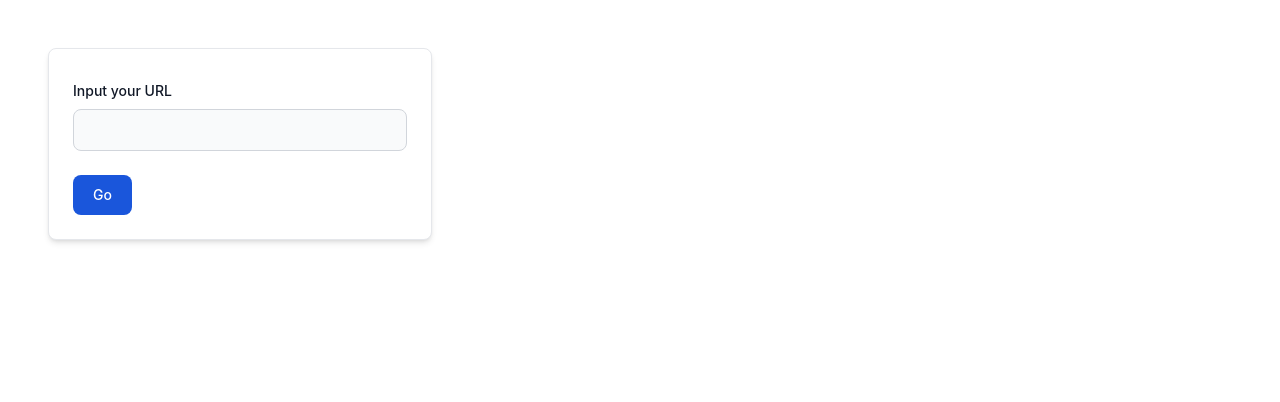
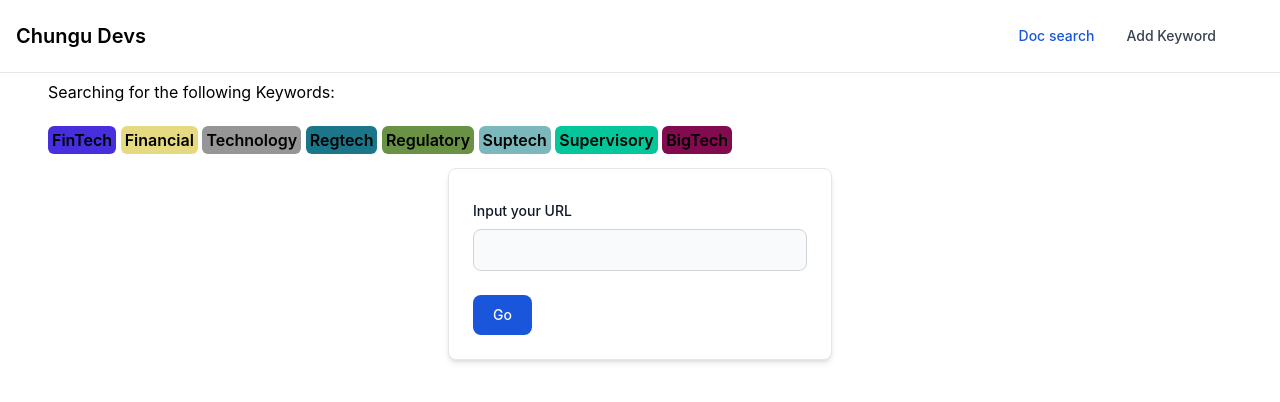
Before and after one commit to munenepeter/scrapword, a PHP site: page / in a window 1280 px wide. Shown: the top 402 px of the page. Run offline with PHP 8.4, Linux system fonts and the light colour scheme.

Commit message:
Add the recent changes

```diff
--- /dev/null
+++ b/base.php
@@ -0,0 +1,48 @@
+<?php
+
+
+$data = file_get_contents("keywords.txt");
+$s_keyWords = explode(PHP_EOL, $data);
+array_pop($s_keyWords);
+
+
+?>
+
+<!DOCTYPE html>
+<html lang="en">
+
+<head>
+    <meta charset="UTF-8">
+    <meta http-equiv="X-UA-Compatible" content="IE=edge">
+    <meta name="viewport" content="width=device-width, initial-scale=1.0">
+    <title>Search Keywords</title>
+    <link rel="stylesheet" href="https://unpkg.com/flowbite@1.5.3/dist/flowbite.min.css" />
+</head>
+
+<body class="h-screen p-8">
+    <nav class="bg-white px-2 sm:px-4 py-2.5 dark:bg-gray-900 fixed w-full z-20 top-0 left-0 border-b border-gray-200 dark:border-gray-600">
+        <div class="container flex flex-wrap justify-between items-center mx-auto">
+            <a href="https://dev.chungu.co.ke/" class="flex items-center">
+                <span class="self-center text-xl font-semibold whitespace-nowrap ">Chungu Devs</span>
+            </a>
+            <div class="hidden justify-between items-center w-full md:flex md:w-auto md:order-1" id="navbar-sticky">
+                <ul class="flex flex-col p-4 mt-4 bg-gray-50 rounded-lg border border-gray-100 md:flex-row md:space-x-8 md:mt-0 md:text-sm md:font-medium md:border-0 md:bg-white ">
+                    <li>
+                        <a href="index.php" class="block py-2 pr-4 pl-3 text-white bg-blue-700 rounded md:bg-transparent md:text-blue-700 md:p-0 " aria-current="page">Doc search</a>
+                    </li>
+                    <li>
+                        <a href="keywords.php" class="block py-2 pr-4 pl-3 text-gray-700 rounded hover:bg-gray-100 md:hover:bg-transparent md:hover:text-blue-700 md:p-0 ">Add Keyword</a>
+                    </li>
+
+                    <li>
+                        <button data-collapse-toggle="navbar-sticky" type="button" class="inline-flex items-center p-2 text-sm text-gray-500 rounded-lg md:hidden hover:bg-gray-100 focus:outline-none focus:ring-2 focus:ring-gray-200 0" aria-controls="navbar-sticky" aria-expanded="false">
+                            <span class="sr-only">Open main menu</span>
+                            <svg class="w-6 h-6" aria-hidden="true" fill="currentColor" viewBox="0 0 20 20" xmlns="http://www.w3.org/2000/svg">
+                                <path fill-rule="evenodd" d="M3 5a1 1 0 011-1h12a1 1 0 110 2H4a1 1 0 01-1-1zM3 10a1 1 0 011-1h12a1 1 0 110 2H4a1 1 0 01-1-1zM3 15a1 1 0 011-1h12a1 1 0 110 2H4a1 1 0 01-1-1z" clip-rule="evenodd"></path>
+                            </svg>
+                        </button>
+                    </li>
+                </ul>
+            </div>
+        </div>
+    </nav>
--- a/index.php
+++ b/index.php
@@ -1,24 +1,19 @@
-<!DOCTYPE html>
-<html lang="en">
-
-<head>
-    <meta charset="UTF-8">
-    <meta http-equiv="X-UA-Compatible" content="IE=edge">
-    <meta name="viewport" content="width=device-width, initial-scale=1.0">
-    <title>Document</title>
-    <link rel="stylesheet" href="https://unpkg.com/flowbite@1.5.3/dist/flowbite.min.css" />
-</head>
-
-<body class="h-screen p-8">
-    <div class="space-y-4 p-4 ">
-        <div class="p-6 max-w-sm bg-white rounded-lg border border-gray-200 shadow-md dark:bg-gray-800 dark:border-gray-700">
-            <h1 class="mb-2 text-2xl font-bold tracking-tight text-gray-900">
+<?php include "base.php"; ?>
+<div class="space-y-4 p-4 mt-6 ">
+    <p class="mt-2 mx-auto">
+        Searching for the following Keywords: <br><br>
+        <?php foreach ($s_keyWords as $keyWord) : ?>
+            <?php $keyWord = json_decode($keyWord); ?>
+            <span style="background-color:<?= $keyWord->color; ?>;" class="rounded-md p-1 font-semibold"><?= $keyWord->word; ?></span>
+        <?php endforeach; ?>
+    </p>
+    <div class="p-6 mx-auto max-w-sm bg-white rounded-lg border border-gray-200 shadow-md dark:bg-gray-800 dark:border-gray-700">
+        <h1 class="mb-2 text-2xl font-bold tracking-tight">
             <?php if (isset($_GET['error'])) : ?>
                 <span class="text-red-500"><?= $_GET['error'] ?>
                 </span>
             <?php endif; ?>
         </h1>
-
         <form action="" method="get">
             <div class="mb-6">
                 <label for="base-input" class="block mb-2 text-sm font-medium text-gray-900 dark:text-gray-300">Input your URL</label>
@@ -27,15 +22,57 @@
             <button name="submit" type="submit" class="text-white bg-blue-700 hover:bg-blue-800 focus:ring-4 focus:outline-none focus:ring-blue-300 font-medium rounded-lg text-sm px-5 py-2.5 text-center ">Go</button>
         </form>
     </div>
-    </div>
+    <?php
+    if (isset($_GET['submit'])) {
+        if (empty($_GET['url'])) {
+            $error = urlencode("No URL was provided!!");
+            header("Location:index.php?error=$error");
+        }
+
+        require 'vendor/autoload.php';
 
 
+        $web = new \spekulatius\phpscraper();
+
+
+        try {
+            $web->go($_GET['url']);
+        } catch (\Exception $e) {
+            echo "<h1 class='mb-2 text-2xl font-bold tracking-tight text-red-500'>" . $e->getMessage() . "</h1> ";
+        }
+        function highlightWords($text, $word) {
+            $text = preg_replace('#' . preg_quote($word->word) . ' #i ', '<span name="keywords_found" class="underline rounded font-semibold" style="background-color:' . $word->color . ';">\\0</span>', $text);
+            return "<p class='font-normal text-gray-700'>$text</p>";
+        }
+    ?>
+
+        <div>
+            <p class="text-lg" ><?= "This page contains " . count($web->paragraphs) . " paragraphs."; ?></p>
+            <p class="mb-2"> Found the following keywords <span id="keywords_found" class="text-red-500 hover:underline font-semibold italic" ></span></p>
+
+            <div class="border m-4 p-2 rounded-md">
+                <?php foreach ($web->paragraphs as $paragraph) : ?>
+                    <?php foreach ($s_keyWords as $keyWord) : ?>
+                        <?php $keyWord = json_decode($keyWord); ?>
+                        <?php $paragraph =  highlightWords($paragraph, $keyWord); ?>
+                    <?php endforeach; ?>
+                    <?= $paragraph; ?>
+                <?php endforeach; ?>
+            </div>
+        </div>
+    <?php
+    }
+    ?>
+</div>
 </body>
 
 </html>
-<?php
-if (isset($_GET['submit'])) {
-    header("Location:doc.php?url={$_GET['url']}");
-}
-
-?>
+<script>
+    let keywords_found = [];
+    document.getElementsByName('keywords_found').forEach(data => {
+        keywords_found.push(data.innerHTML.toLowerCase());
+    });
+    let unique = [...new Set(keywords_found)];
+   // console.log(unique);
+    document.getElementById('keywords_found').innerText = unique.toString();
+</script>
--- /dev/null
+++ b/keywords.txt
@@ -0,0 +1,8 @@
+{"word":"FinTech","color":"rgb(72,47,222)"}
+{"word":"Financial","color":"rgb(229,218,127)"}
+{"word":"Technology","color":"rgb(149,150,149)"}
+{"word":"Regtech","color":"rgb(28,118,137)"}
+{"word":"Regulatory","color":"rgb(105,146,69)"}
+{"word":"Suptech","color":"rgb(124,183,187)"}
+{"word":"Supervisory","color":"rgb(4,198,155)"}
+{"word":"BigTech","color":"rgb(130,10,79)"}
```
Also changed, not shown: keywords.php (added, +64 -0 lines), .htaccess (added). Lines whose indentation alone changed are shown as unchanged.
